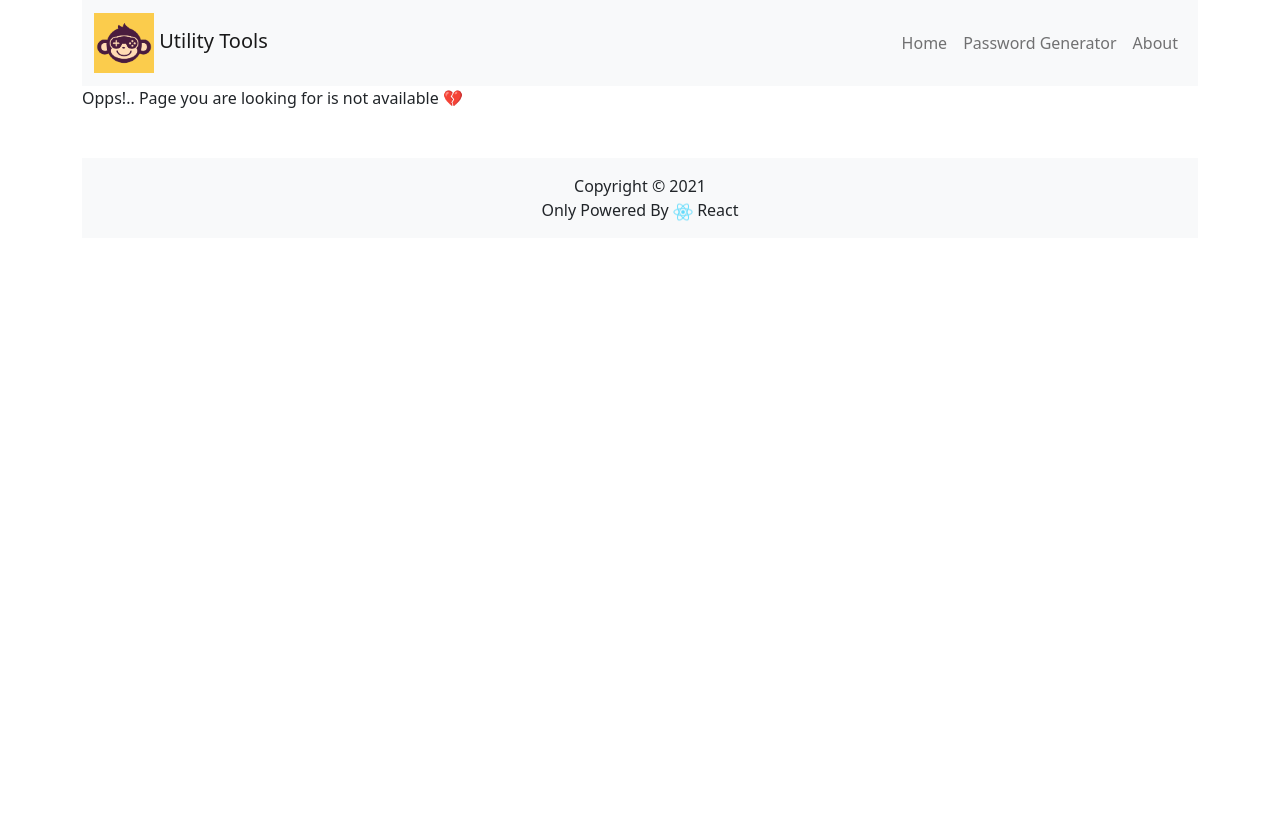
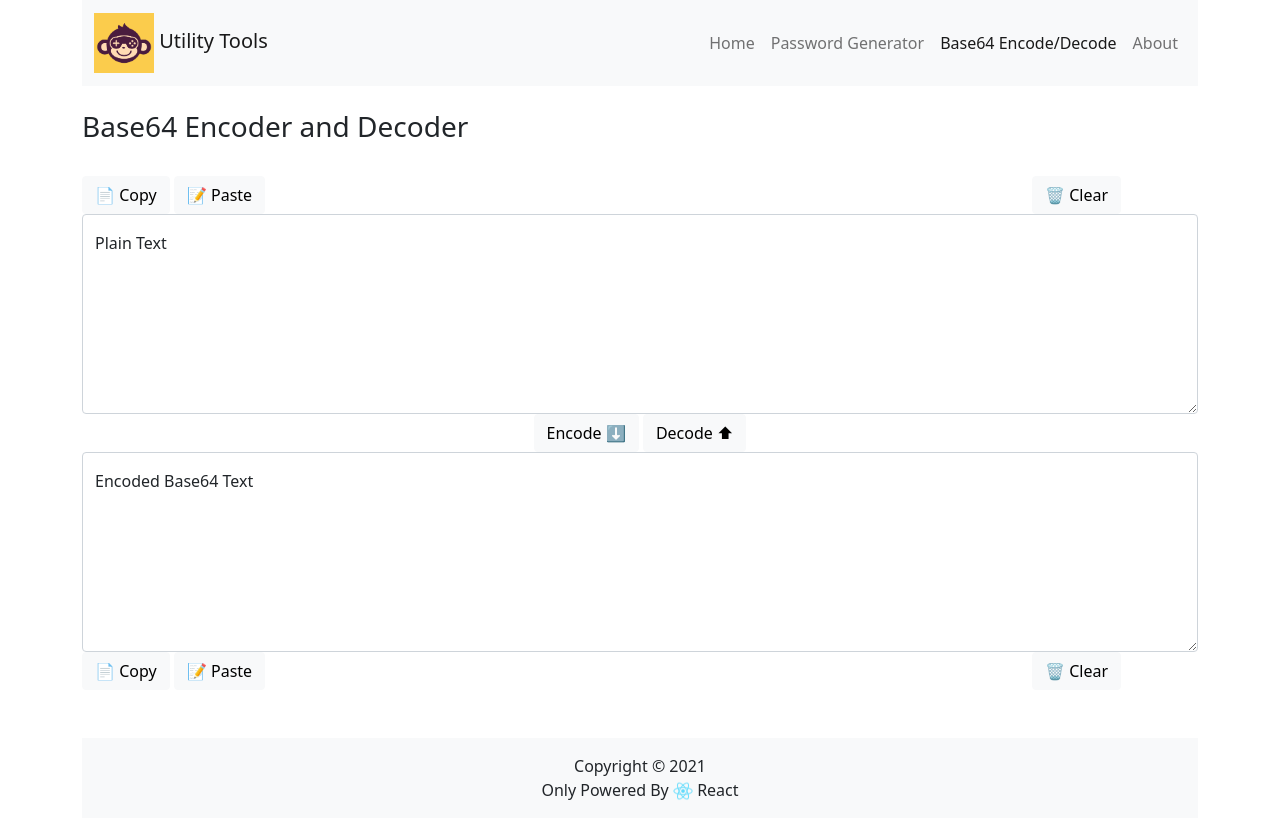
Before and after one commit to abhiverma23/tools, a React (Create React App) app: page /base64 in a window 1280 px wide. Built offline with nearby package versions, Linux system fonts and the light colour scheme.

Commit message:
Created first version of base 64 encoder and decoder tool

```diff
--- a/package.json
+++ b/package.json
@@ -1,6 +1,6 @@
 {
   "name": "tools",
-  "version": "0.1.0",
+  "version": "0.2.1",
   "private": true,
   "dependencies": {
     "@testing-library/jest-dom": "^5.14.1",
--- a/src/App.js
+++ b/src/App.js
@@ -5,6 +5,7 @@ import PasswordGenerator from './pages/password-generator/PasswordGenerator';
 import NotFound from './pages/NotFound';
 import About from './pages/about/About';
 import Footer from './common/footer/Footer';
+import Base64EncodeDecoder from './pages/encoder-decoder/base64/Base64EncodeDecoder';
 
 function App() {
   return (
@@ -18,6 +19,7 @@ function App() {
             path='/passoword-generator'
             component={PasswordGenerator}
           />
+          <Route exact path='/base64' component={Base64EncodeDecoder} />
           <Route exact path='/about' component={About} />
           <Route component={NotFound} />
         </Switch>
--- a/src/common/navbar/NavBar.js
+++ b/src/common/navbar/NavBar.js
@@ -32,6 +32,7 @@ function NavBar() {
           <ul className='navbar-nav ms-auto mb-2 mb-lg-0'>
             <NavLink path='/' name='Home' />
             <NavLink path='/passoword-generator' name='Password Generator' />
+            <NavLink path='/base64' name='Base64 Encode/Decode' />
             <NavLink path='/about' name='About' />
           </ul>
         </div>
--- /dev/null
+++ b/src/pages/encoder-decoder/base64/Base64EncodeDecoder.js
@@ -0,0 +1,174 @@
+import React, { useState } from 'react';
+
+export default function Base64EncodeDecoder() {
+  const SHOW_ALERT_CLASSNAME = 'show',
+    HIDE_ALERT_CLASSNAME = 'hide',
+    PASTE_ERR_MSG = 'Got error while pasting value.',
+    PASTE_SUC_MSG = 'Pasted clipboard content.',
+    COPY_SUC_MSG = 'Content is copied to clipboard.',
+    CLEAR_SUC_MSG = 'Cleared content in text box.',
+    DECODE_SUC_MSG = 'Decoded Base64 to plain text.',
+    ENCODE_SUC_MSG = 'Encoded plain text to base64';
+  const [plainText, setPlainText] = useState(''),
+    [base64Text, setBase64Text] = useState(''),
+    [showAlert, setShowAlert] = useState(false),
+    [alertMessage, setAlertMessage] = useState('Alert Message Goes Here....');
+
+  const encodeToBase64 = () => {
+    setBase64Text(btoa(plainText));
+    showAlertWithMsg(ENCODE_SUC_MSG);
+  };
+
+  const decodeFromBase64 = () => {
+    setPlainText(atob(base64Text));
+    showAlertWithMsg(DECODE_SUC_MSG);
+  };
+
+  const copyValue = (value) => {
+    navigator.clipboard.writeText(value);
+    showAlertWithMsg(COPY_SUC_MSG);
+  };
+
+  const showAlertWithMsg = (msg) => {
+    setAlertMessage(msg);
+    setShowAlert(true);
+
+    setTimeout(() => {
+      setShowAlert(false);
+    }, 5000);
+  };
+
+  const pasteValue = (setter) => {
+    navigator.clipboard.readText().then(
+      (res) => {
+        setter(res);
+        showAlertWithMsg(PASTE_SUC_MSG);
+      },
+      (res) => showAlertWithMsg(PASTE_ERR_MSG + res)
+    );
+  };
+
+  const clearValue = (setter) => {
+    setter('');
+    showAlertWithMsg(CLEAR_SUC_MSG);
+  };
+
+  return (
+    <div>
+      <br />
+      <h3>Base64 Encoder and Decoder</h3>
+      <br />
+      <div className='row justify-content-between'>
+        <div className='col col-4'>
+          <button
+            type='submit'
+            className='btn btn-light'
+            onClick={() => copyValue(plainText)}
+          >
+            📄 Copy
+          </button>{' '}
+          <button
+            type='submit'
+            className='btn btn-light'
+            onClick={() => pasteValue(setPlainText)}
+          >
+            📝 Paste
+          </button>
+        </div>
+        <div className='col col-2'>
+          <button
+            type='submit'
+            className='btn btn-light'
+            onClick={() => clearValue(setPlainText)}
+          >
+            🗑 Clear
+          </button>
+        </div>
+      </div>
+      <div className='form-floating'>
+        <textarea
+          className='form-control'
+          placeholder='Leave a comment here'
+          style={{ height: '200px' }}
+          id='plainText'
+          value={plainText}
+          onChange={(event) => setPlainText(event.target.value)}
+        ></textarea>
+        <label htmlFor='plainText'>Plain Text</label>
+      </div>
+      <div style={{ textAlign: 'center' }}>
+        <button
+          type='submit'
+          className='btn btn-light'
+          onClick={encodeToBase64}
+        >
+          Encode ⬇
+        </button>{' '}
+        <button
+          type='submit'
+          className='btn btn-light'
+          onClick={decodeFromBase64}
+        >
+          Decode ⬆
+        </button>
+      </div>
+      <div className='form-floating'>
+        <textarea
+          className='form-control'
+          placeholder='Leave a comment here'
+          style={{ height: '200px' }}
+          id='base64Text'
+          value={base64Text}
+          onChange={(event) => setBase64Text(event.target.value)}
+        ></textarea>
+        <label htmlFor='base64Text'>Encoded Base64 Text</label>
+      </div>
+      <div className='row justify-content-between'>
+        <div className='col col-4'>
+          <button
+            type='submit'
+            className='btn btn-light'
+            onClick={() => copyValue(base64Text)}
+          >
+            📄 Copy
+          </button>{' '}
+          <button
+            type='submit'
+            className='btn btn-light'
+            onClick={() => pasteValue(setBase64Text)}
+          >
+            📝 Paste
+          </button>
+        </div>
+        <div className='col col-2'>
+          <button
+            type='submit'
+            className='btn btn-light'
+            onClick={() => clearValue(setBase64Text)}
+          >
+            🗑 Clear
+          </button>
+        </div>
+      </div>
+      <div className='position-fixed bottom-0 end-0 p-3' style={{ zIndex: 11 }}>
+        <div
+          className={
+            'toast fade ' +
+            (showAlert ? SHOW_ALERT_CLASSNAME : HIDE_ALERT_CLASSNAME)
+          }
+        >
+          <div className='toast-header'>
+            <strong className='me-auto'>✅ Base64 Encoder/Decoder</strong>
+            <small>Just now</small>
+            <button
+              type='button'
+              className='btn-close'
+              onClick={() => setShowAlert(false)}
+            ></button>
+          </div>
+          <div className='toast-body'>{alertMessage}</div>
+        </div>
+      </div>
+    </div>
+  );
+}
--- a/src/pages/home/Home.js
+++ b/src/pages/home/Home.js
@@ -7,6 +7,11 @@ function Home() {
       <br />
       <h2>Updates and new releases</h2>
       <div className='row row-cols-1 row-cols-md-3 g-4'>
+        <RoadMapCard title='🪜 First step toward Base64' date='1 June 2021'>
+          Created a first working version of new Base64 encoder and decoder tool
+          🅱️6️⃣4️⃣, with paste functionality which will works best in chrome based
+          browser😅.
+        </RoadMapCard>
         <RoadMapCard
           title='🔧 Improvements in password generator'
           date='30 June 2021'
--- a/src/pages/home/RoadMapCard.js
+++ b/src/pages/home/RoadMapCard.js
@@ -2,7 +2,6 @@ import React from 'react';
 import PropTypes from 'prop-types';
 
 function RoadMapCard(props) {
-  console.log(props);
   const { title = '-NA-', date = '-NA-', children = '-NA-' } = props;
   return (
     <div className='col'>
@@ -20,7 +19,7 @@ function RoadMapCard(props) {
 RoadMapCard.propTypes = {
   title: PropTypes.string.isRequired,
   date: PropTypes.string.isRequired,
-  children: PropTypes.object.isRequired,
+  children: PropTypes.string.isRequired,
 };
 
 export default RoadMapCard;
```
